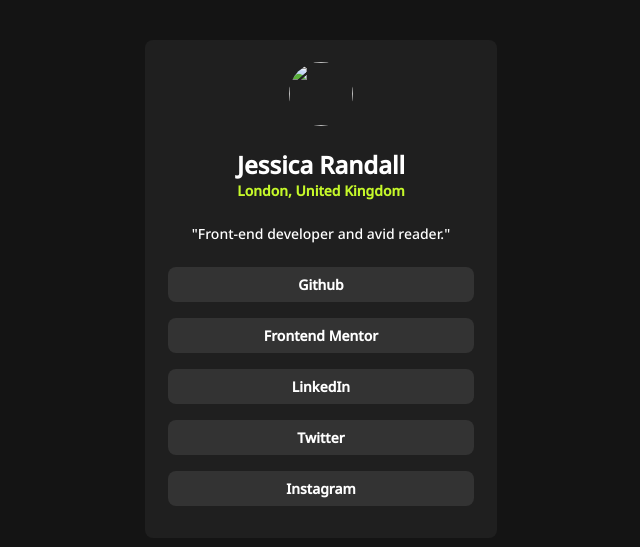
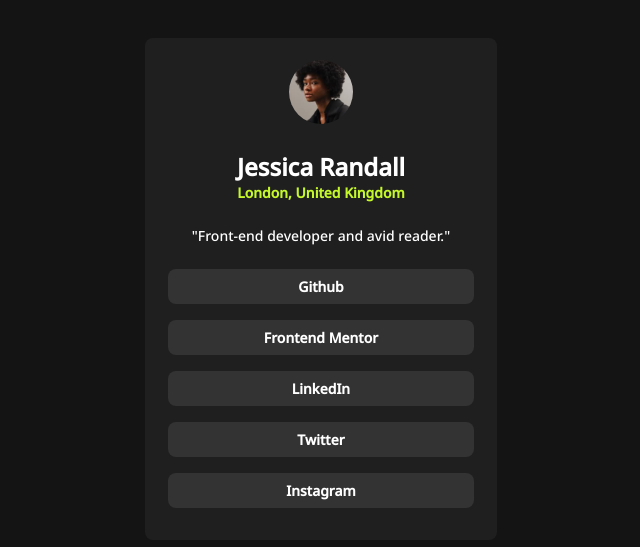
Before and after one commit to UdayPahan/socialmedia, a plain HTML site: page index.html in a window 1280 px wide. Shown: the part 111-658 px from the top of the page, without its empty margins (319-959 px from the left). Drawn offline with Linux system fonts and the light colour scheme; a web font is replaced by a local one.

Commit message:
Update index.html

```diff
--- a/index.html
+++ b/index.html
@@ -29,7 +29,7 @@
 <body>
    <main class="inner">
    <div class="image">
-      <img src="/styles/avatar-jessica.jpeg" alt="">
+      <img src="avatar-jessica.jpeg" alt="">
    </div>
 
    <div class="author">
```
